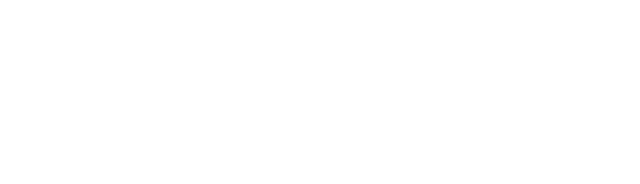
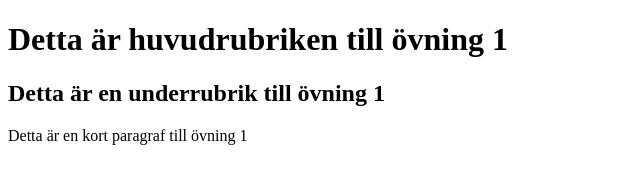
Before and after one commit to Tobias-Lindblom/Ovning-1, a plain HTML site: page index.html in a window 1280 px wide. Shown: the whole page, without its empty margins (0-640 px from the left). Drawn offline with Linux system fonts and the light colour scheme.

Commit message:
Lagt till huvudrubrik, underrubrik och paragraf

```diff
--- a/index.html
+++ b/index.html
@@ -6,6 +6,8 @@
     <title>Övning-1</title>
 </head>
 <body>
-
+    <h1>Detta är huvudrubriken till övning 1</h1>
+    <h2>Detta är en underrubrik till övning 1</h2>
+    <p>Detta är en kort paragraf till övning 1</p>
 </body>
 </html>
```
